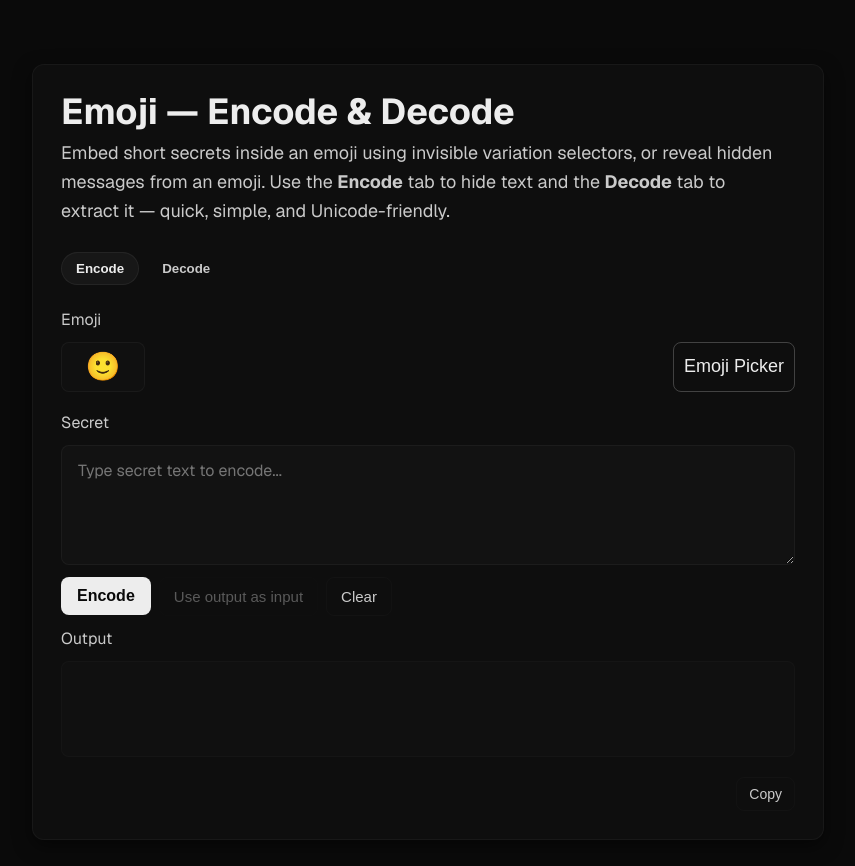
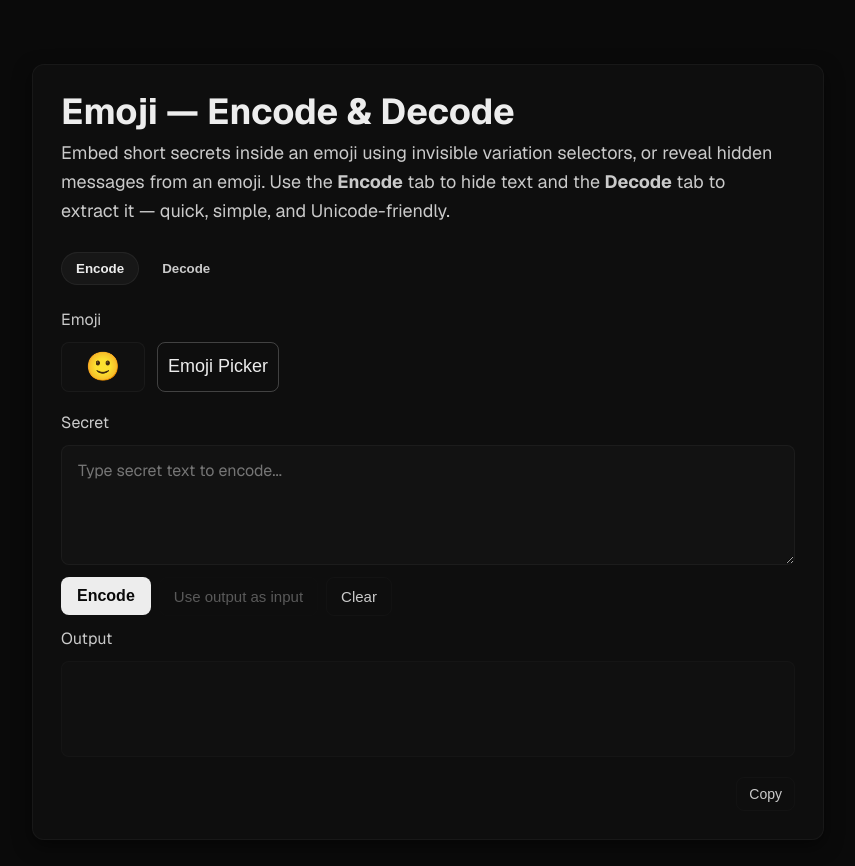
Before and after one commit to juji/emoji, a Next.js app: page / in a window 1280 px wide. Shown: the top 866 px of the page, without its empty margins (212-1067 px from the left). Built offline with nearby package versions, Linux system fonts and the light colour scheme.

Commit message:
feat: update emoji preview layout

```diff
--- a/src/components/emoji-picker.module.css
+++ b/src/components/emoji-picker.module.css
@@ -11,7 +11,7 @@
 
 .emojiPreview{
   display: flex;
-  justify-content: space-between;
+  gap: 12px;
 }
 
 .emojiField {
```
